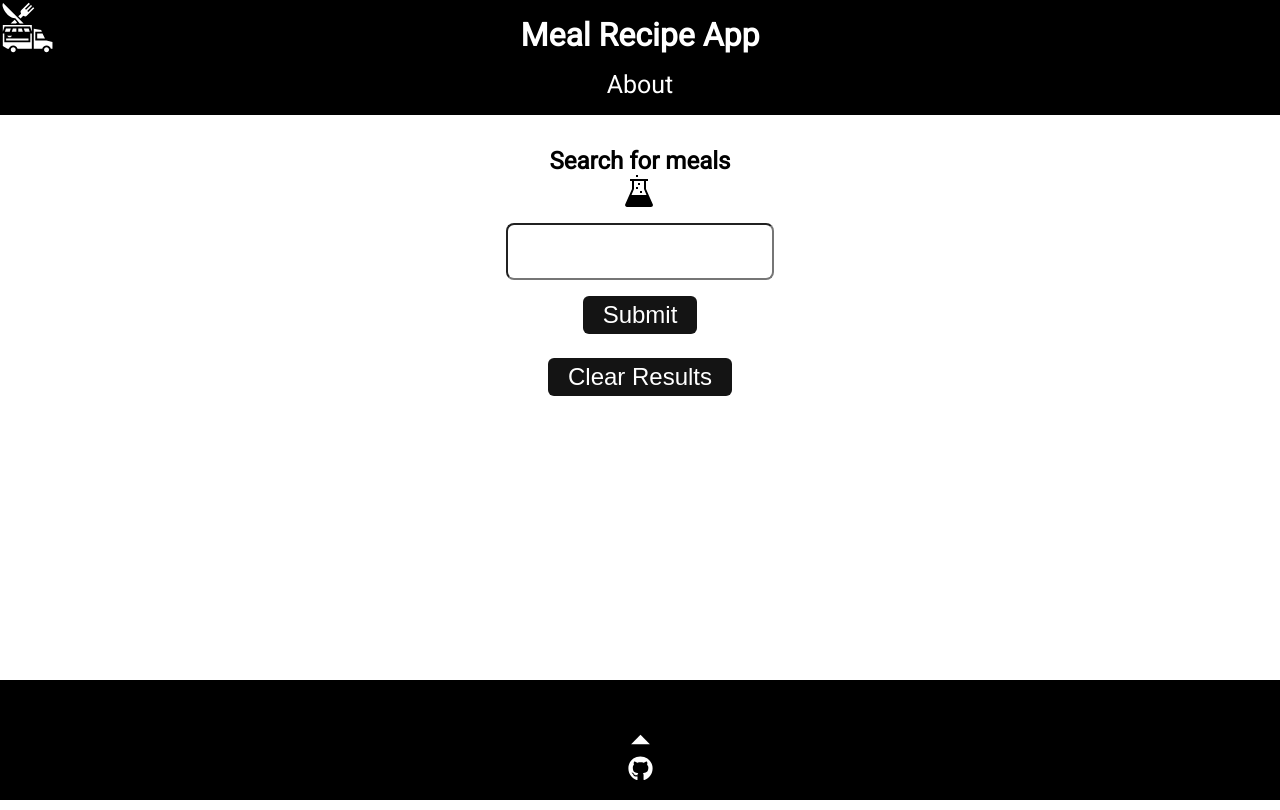
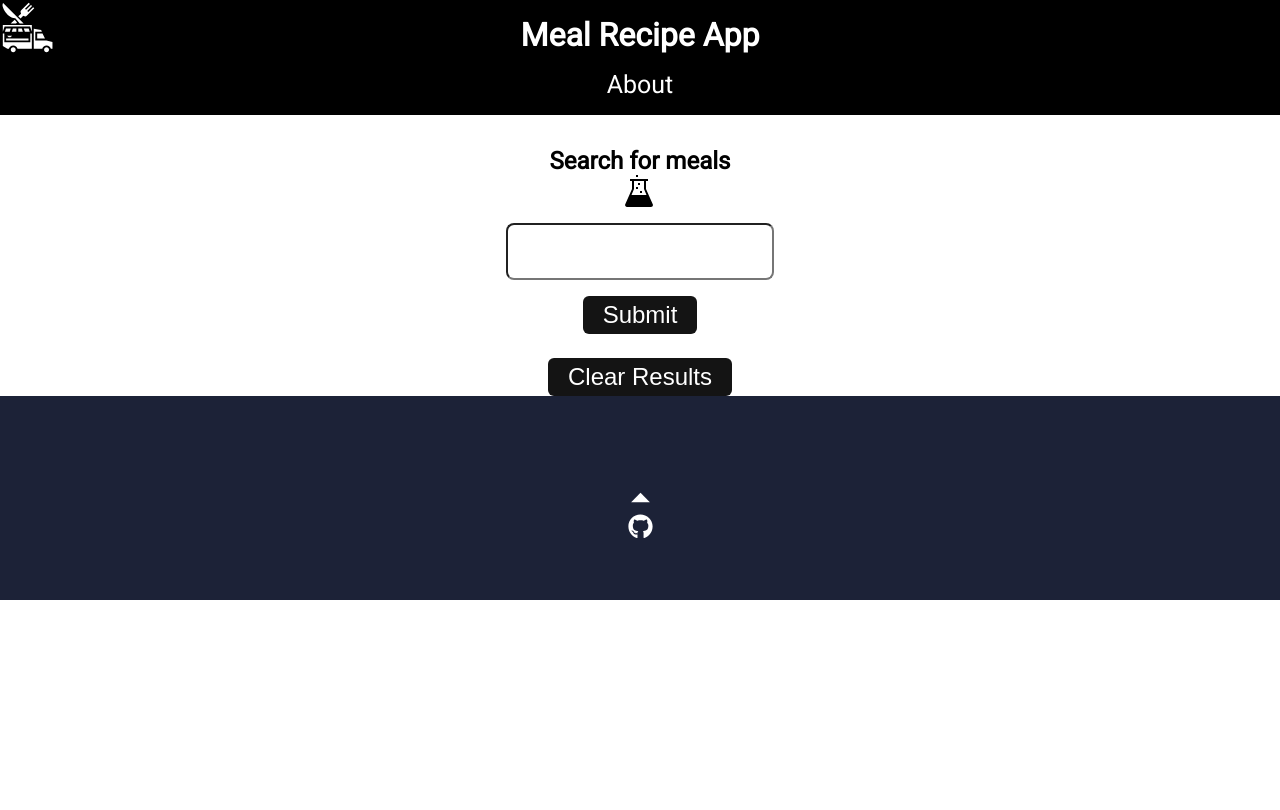
Before and after one commit to luke-h1/meal-app-react, a React (Create React App) app: page / in a window 1280 px wide. Built offline with nearby package versions, Linux system fonts and the light colour scheme.

Commit message:
fix footer

```diff
--- a/src/components/Footer/Footer.scss
+++ b/src/components/Footer/Footer.scss
@@ -5,17 +5,10 @@
   flex-direction: column;
   justify-content: center;
   align-items: center;
-  min-height: 15vh;
+  min-height: 10vh;
   min-width: 100vw;
   position: sticky;
-  position: absolute;
-  display: flex;
-  align-items: center;
-  height: 4rem;
-  right: 0;
-  bottom: 0;
-  left: 0;
-  background-color: #000;
+
 }
 
 .footer-wrap {
```
